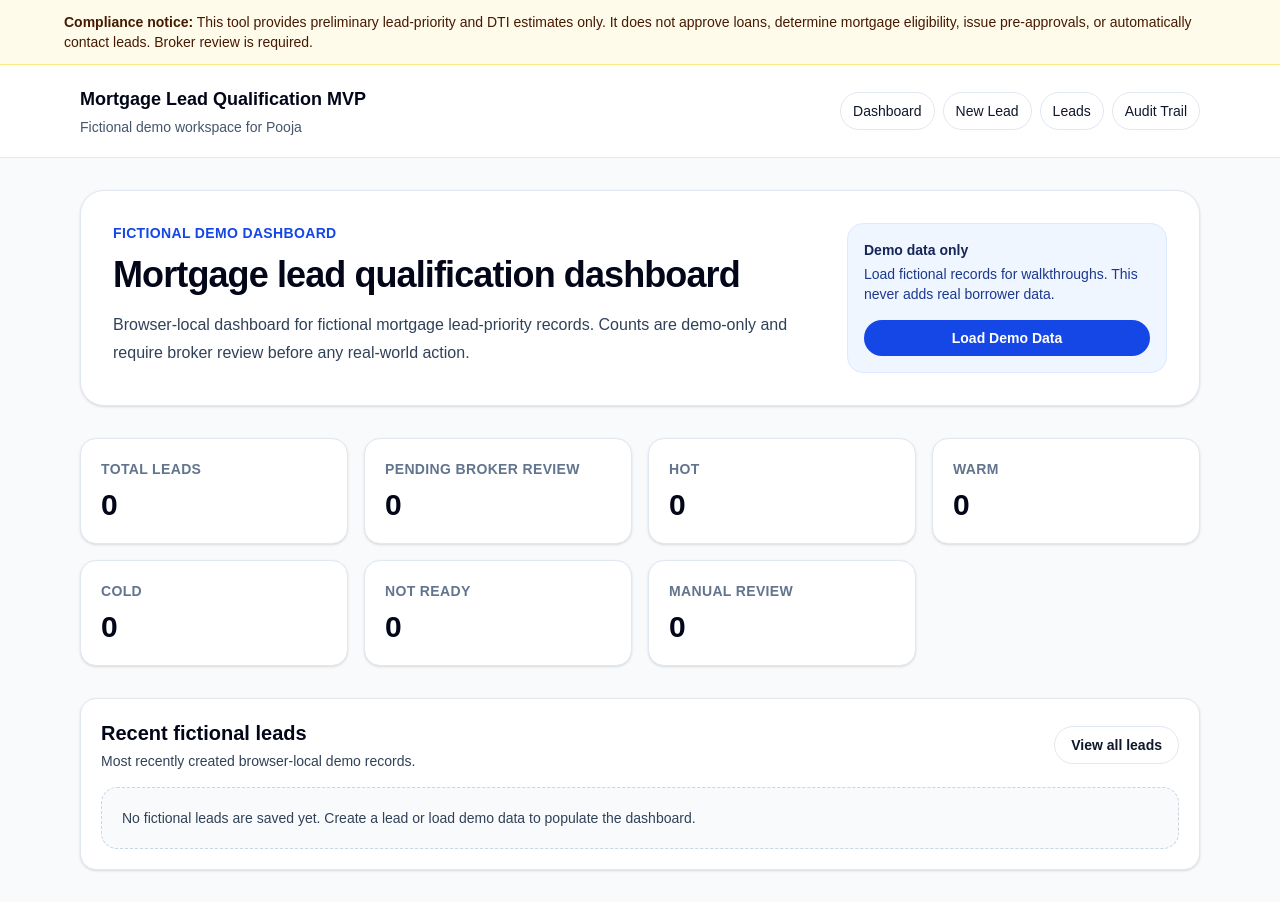
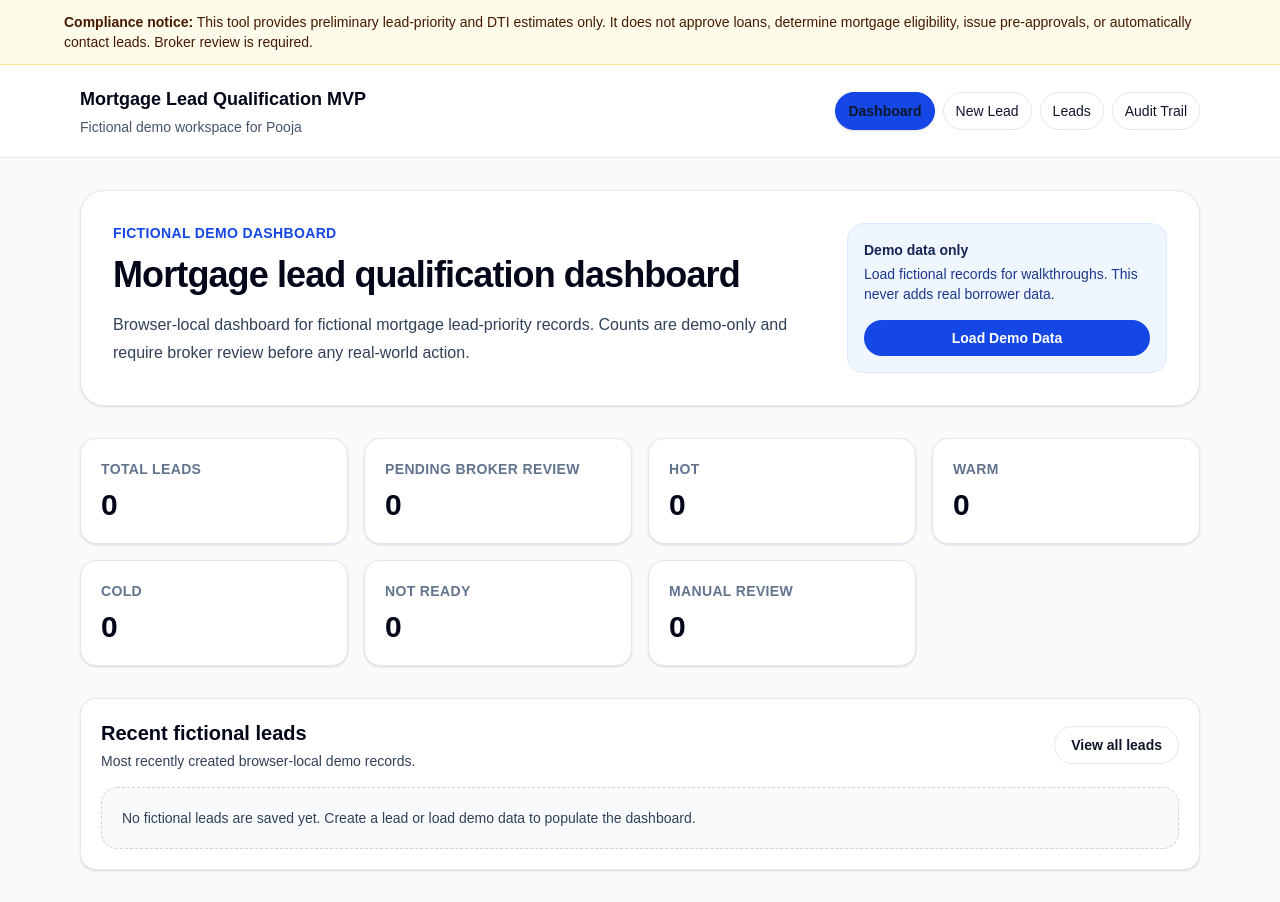
Before and after one commit to Tajinderens/mortgage-lead-qualification-mvp, a Next.js app: page / in a window 1280 px wide. Built offline with nearby package versions, Linux system fonts and the light colour scheme.

Commit message:
Add active navigation states

```diff
--- a/components/site-header.tsx
+++ b/components/site-header.tsx
@@ -1,4 +1,7 @@
+"use client";
+
 import Link from "next/link";
+import { usePathname } from "next/navigation";
 
 const navItems = [
   { href: "/", label: "Dashboard" },
@@ -8,6 +11,8 @@ const navItems = [
 ];
 
 export function SiteHeader() {
+  const pathname = usePathname();
+
   return (
     <header className="border-b border-slate-200 bg-white">
       <div className="mx-auto flex max-w-6xl flex-col gap-4 px-4 py-5 sm:flex-row sm:items-center sm:justify-between">
@@ -20,7 +25,10 @@ export function SiteHeader() {
             <Link
               key={item.href}
               href={item.href}
-              className="rounded-full border border-slate-200 px-3 py-2 text-sm font-medium text-slate-700 transition hover:border-slate-300 hover:bg-slate-50"
+              aria-current={isActivePath(pathname, item.href) ? "page" : undefined}
+              className={isActivePath(pathname, item.href)
+                ? "rounded-full border border-blue-700 bg-blue-700 px-3 py-2 text-sm font-semibold text-white shadow-sm"
+                : "rounded-full border border-slate-200 px-3 py-2 text-sm font-medium text-slate-700 transition hover:border-slate-300 hover:bg-slate-50"}
             >
               {item.label}
             </Link>
@@ -30,3 +38,10 @@ export function SiteHeader() {
     </header>
   );
 }
+
+function isActivePath(pathname: string, href: string): boolean {
+  if (href === "/") {
+    return pathname === "/";
+  }
+  return pathname === href || pathname.startsWith(`${href}/`);
+}
```
